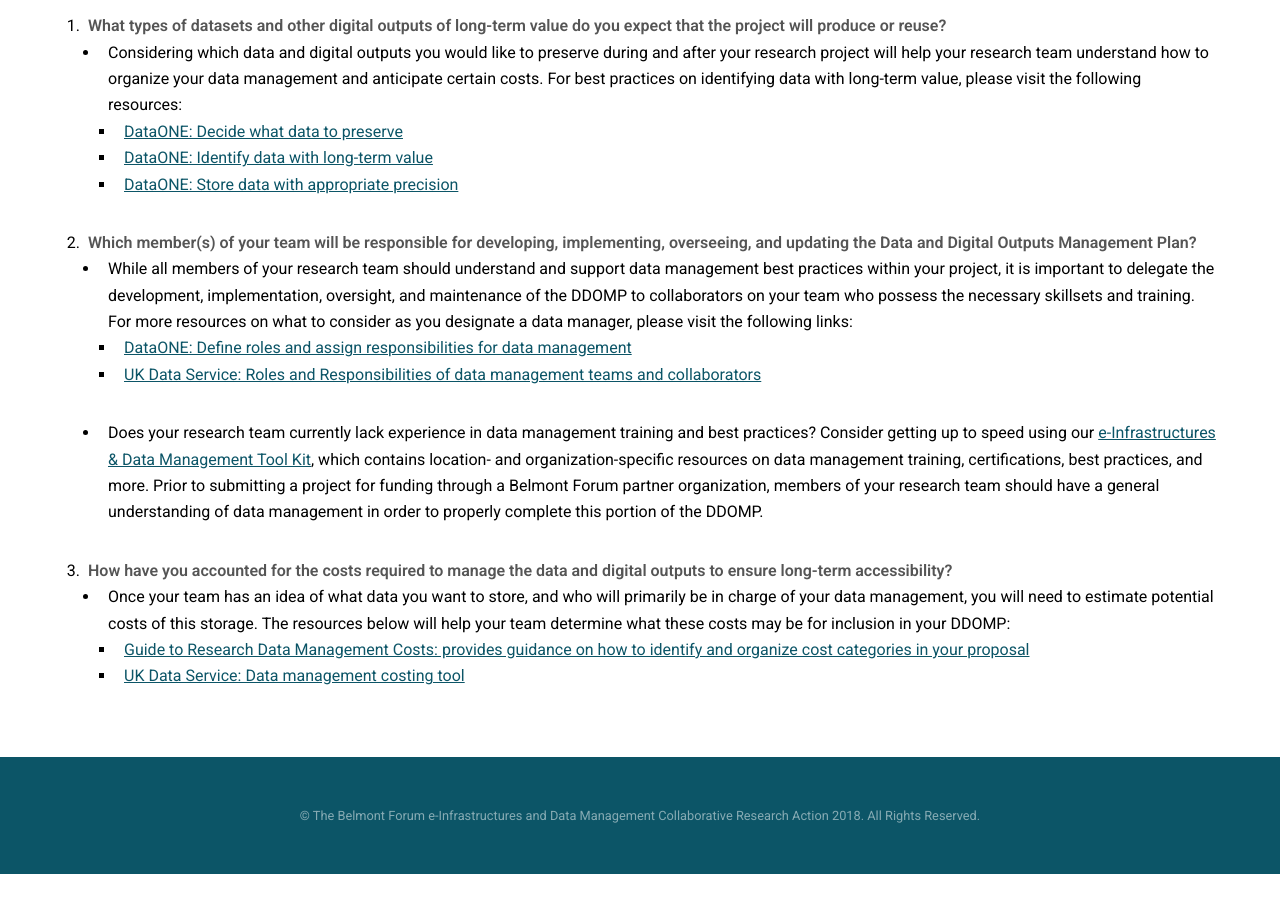
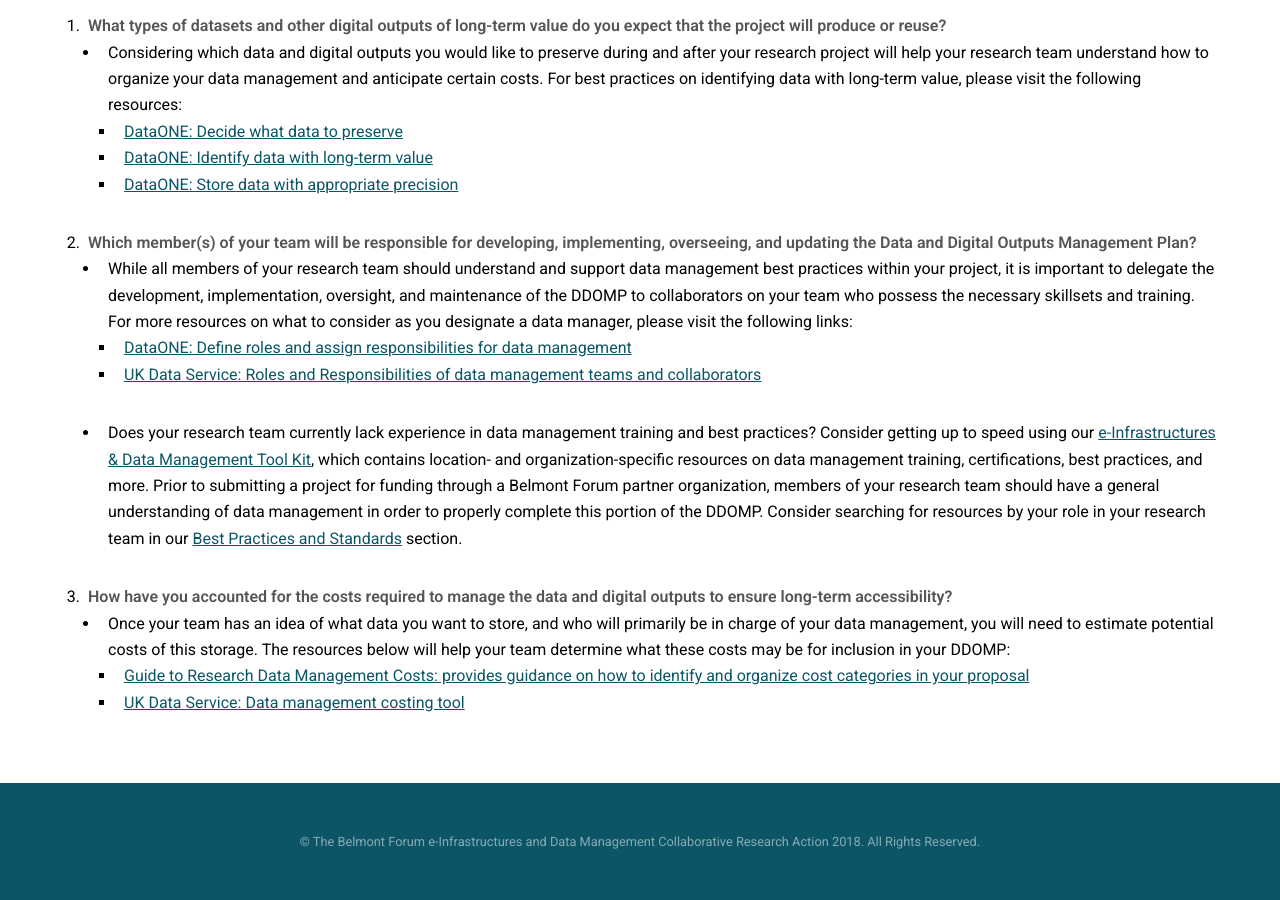
Before and after one commit to bfe-inf/toolkit, a Jekyll site: the page built from ddomp-preproposal.html, in a window 1280 px wide and 900 px high, scrolled down 743 px. Built offline with Jekyll 4.4.1, drawn with Linux system fonts in a browser that asks for light colours; before the commit the page ends 1617 px from its top, so only the background shows below that.

Commit message:
Update ddomp-preproposal.html

```diff
--- a/ddomp-preproposal.html
+++ b/ddomp-preproposal.html
@@ -72,7 +72,7 @@
 										<li><a href="https://www.dataone.org/best-practices/define-roles-and-assign-responsibilities-data-management" target="_blank">DataONE: Define roles and assign responsibilities for data management</a></li>
 										<li><a href="https://www.ukdataservice.ac.uk/manage-data/plan/roles-and-responsibilities" target="_blank">UK Data Service: Roles and Responsibilities of data management teams and collaborators</a></li>
 									</ul>
-								<li>Does your research team currently lack experience in data management training and best practices? Consider getting up to speed using our <a href="https://bfe-inf.github.io/tool-kit/" target="_blank">e-Infrastructures & Data Management Tool Kit</a>, which contains location- and organization-specific resources on data management training, certifications, best practices, and more. Prior to submitting a project for funding through a Belmont Forum partner organization, members of your research team should have a general understanding of data management in order to properly complete this portion of the DDOMP.</li>
+								<li>Does your research team currently lack experience in data management training and best practices? Consider getting up to speed using our <a href="https://bfe-inf.github.io/tool-kit/" target="_blank">e-Infrastructures & Data Management Tool Kit</a>, which contains location- and organization-specific resources on data management training, certifications, best practices, and more. Prior to submitting a project for funding through a Belmont Forum partner organization, members of your research team should have a general understanding of data management in order to properly complete this portion of the DDOMP. Consider searching for resources by your role in your research team in our <a href="https://bfe-inf.github.io/toolkit/bp&s-root.html" target="_blank">Best Practices and Standards</a> section.</li>
 							</ul>
 						<li><strong>How have you accounted for the costs required to manage the data and digital outputs to ensure long-term accessibility?</strong></li>
 							<ul>
```
